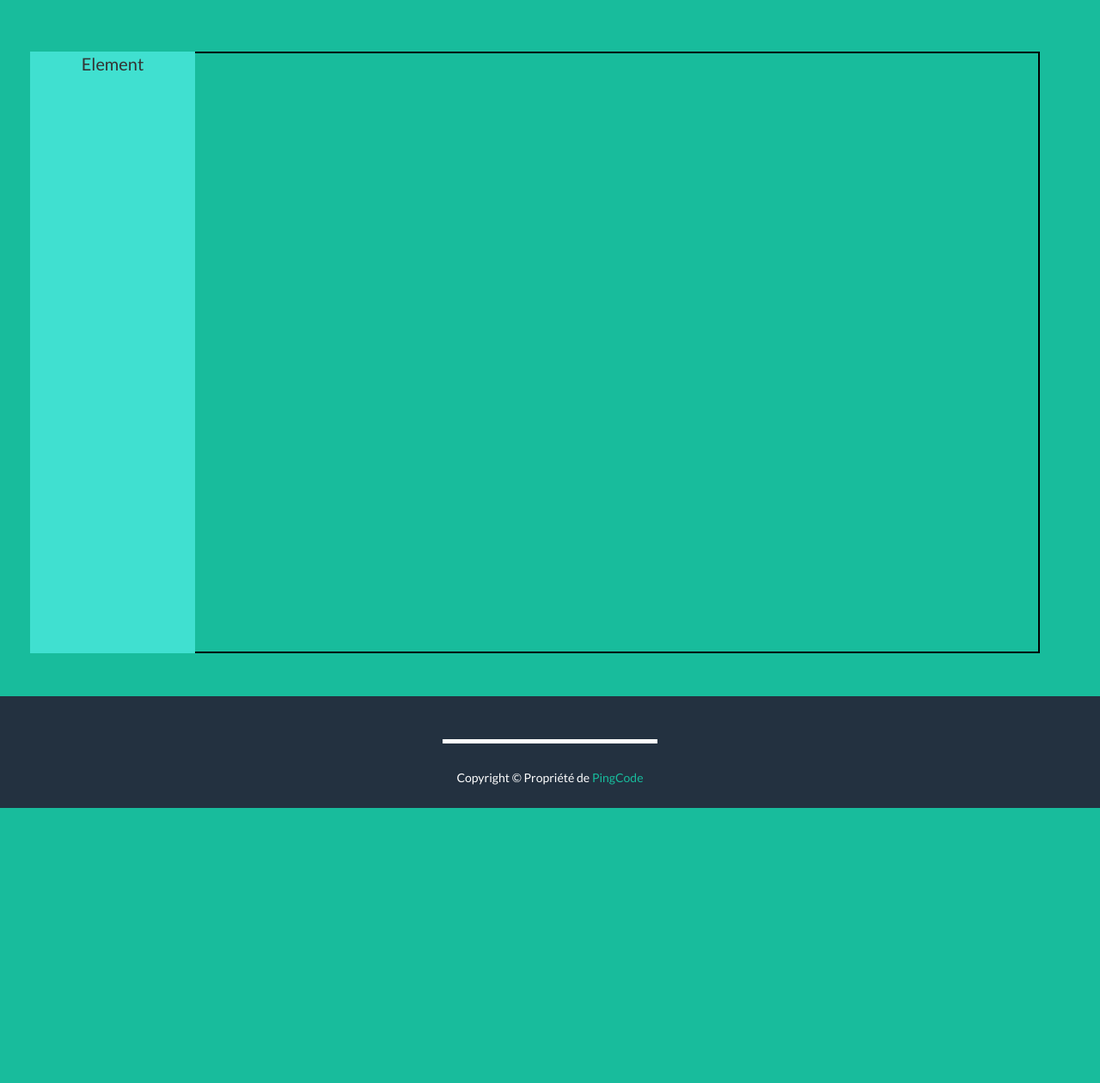
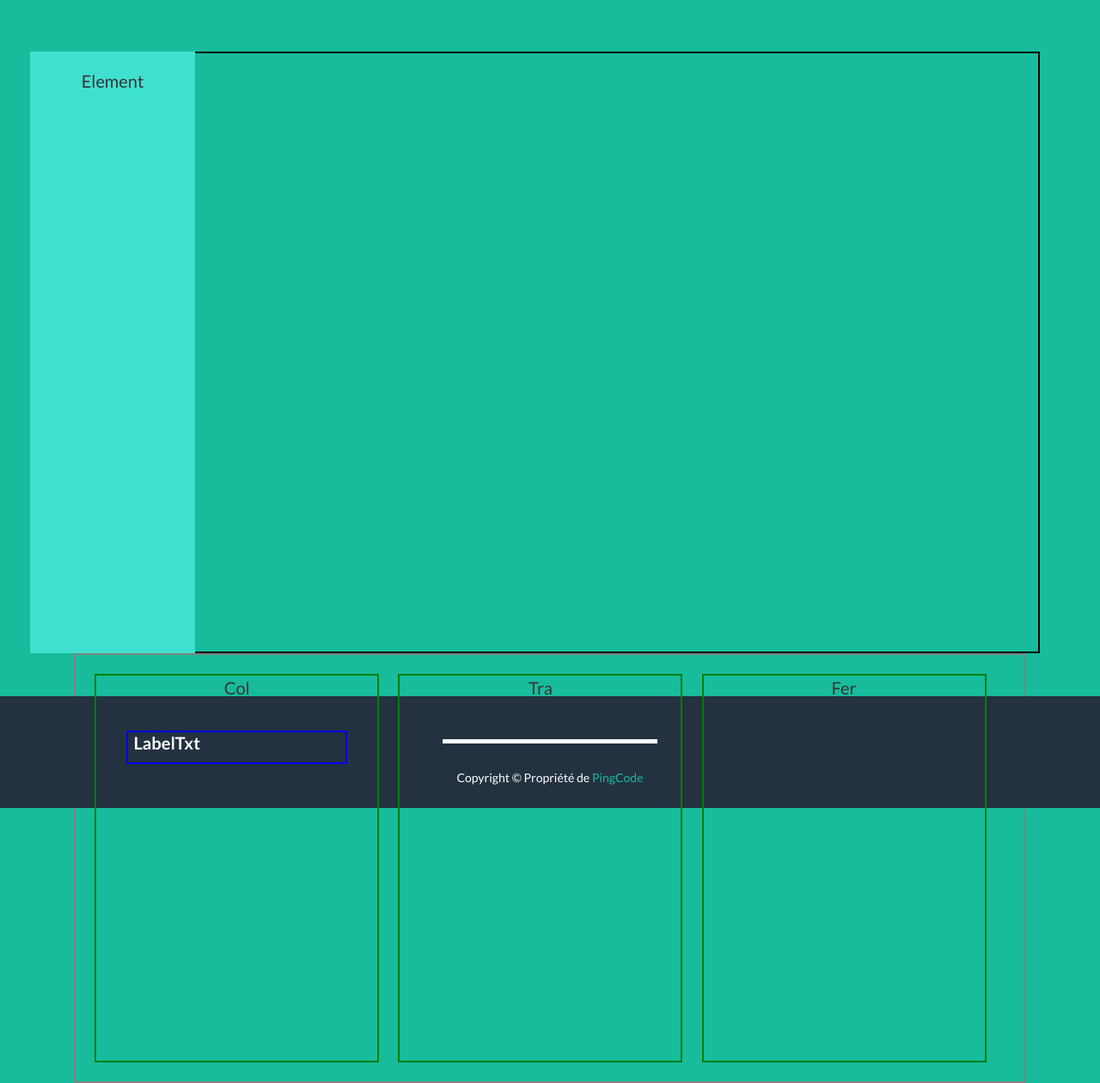
Before and after one commit to PingCode76/drag-and-drop-diagram, a Flask app: page / in a window 1280 px wide. Shown: the part 70-1330 px from the top of the page at 86% size. Before the commit the page ends 1010 px from the top, so only its background shows below. Run offline with Flask 2, Linux system fonts and the light colour scheme; some libraries are stand-ins or nearby versions.

Commit message:
[HTML/CSS] update structure diagram

```diff
--- a/app/static/css/diagram.css
+++ b/app/static/css/diagram.css
@@ -19,3 +19,46 @@
     margin-bottom: 50px;
     text-align: center;
 }
+
+.function {
+    border : 2px grey solid ;
+    width: 95%;
+    height: 500px;
+    margin : auto;
+    margin-top: 10px;
+    display: flex;
+}
+
+/* Colonne / rectangle */
+.col {
+    border : 2px green solid ;
+    width: 30%;
+    margin-left: 2%;
+    margin-top: 2%;
+    margin-bottom: 2%;
+}
+
+.tra {
+    border : 2px green solid ;
+    width: 30%;
+    margin-left: 2%;
+    margin-top: 2%;
+    margin-bottom: 2%;
+}
+
+.fer {
+    border : 2px green solid ;
+    width: 30%;
+    margin-left: 2%;
+    margin-top: 2%;
+    margin-bottom: 2%;
+}
+
+/* Label  */
+
+.label {
+    border : 2px blue solid ;
+    display: flex;
+    margin: 35px;
+
+}
--- a/app/templates/index.html
+++ b/app/templates/index.html
@@ -8,13 +8,36 @@
     <br/>
 
     <div class="drag-left">
+        </br>
         <p> Element </p>
     </div>
 
     <div class="container">
         <div class="container-diagram ">
 
-          <div class="function">
+          <div class="row">
+
+              <div class="function">
+
+              <div class="col">
+
+                <p> Col </p>
+
+                <div class="label">
+                  <p> LabelTxt </p>
+                </div>
+
+              </div>
+
+              <div class="tra">
+                <p> Tra </p>
+              </div>
+
+              <div class="fer">
+                <p> Fer </p>
+              </div>
+
+            </div>
 
           </div>
 
```
